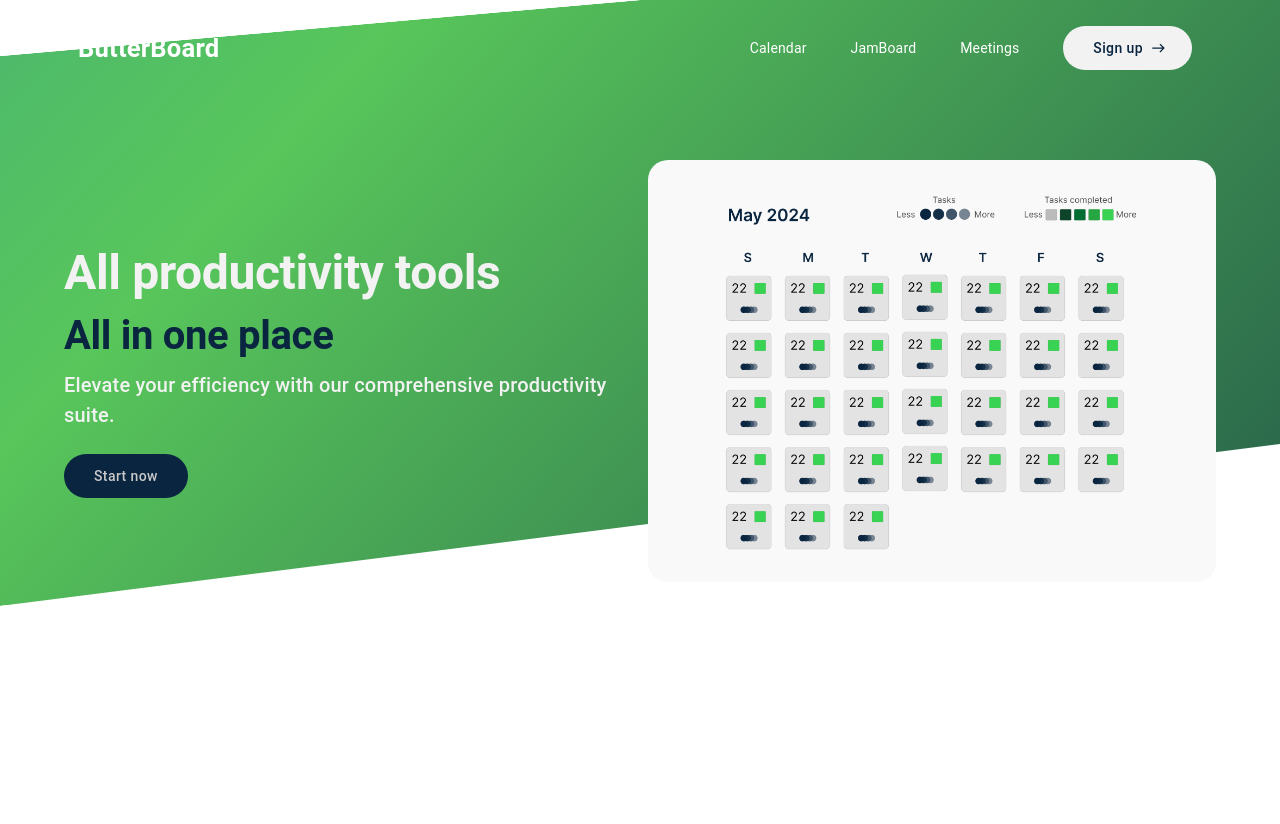
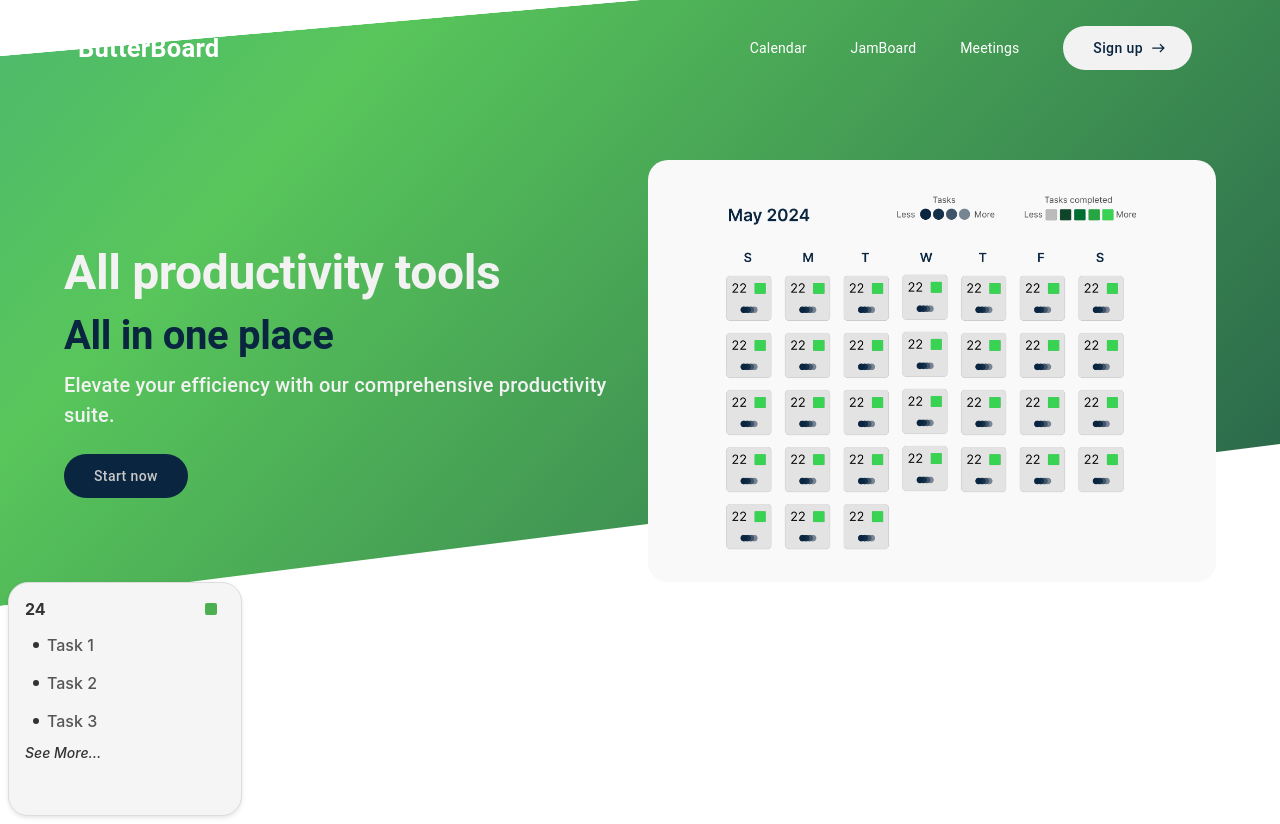
Before and after one commit to Jean2208/ButterBoard, a React (Vite) app in the folder frontend/: page / in a window 1280 px wide. Before the commit the page ends 800 px from the top, so only its background shows below. Built offline with nearby package versions, Linux system fonts and the light colour scheme.

Commit message:
feat:CalendarBox (design)

```diff
--- a/frontend/package.json
+++ b/frontend/package.json
@@ -17,7 +17,8 @@
     "@mui/material": "^5.15.18",
     "react": "^18.2.0",
     "react-dom": "^18.2.0",
-    "react-router-dom": "^6.23.1"
+    "react-router-dom": "^6.23.1",
+    "styled-components": "^6.1.11"
   },
   "devDependencies": {
     "@types/react": "^18.2.66",
--- a/frontend/src/landing-page/LandingPage.jsx
+++ b/frontend/src/landing-page/LandingPage.jsx
@@ -9,6 +9,7 @@ import ToggleButtonGroup from '@mui/material/ToggleButtonGroup';
 import AutoAwesomeRoundedIcon from '@mui/icons-material/AutoAwesomeRounded';
 import Hero from './components/Hero';
 import NavBar from "./components/NavBar";
+import CalendarBox from "./components/CalendarBox.jsx";
 
 
 export default function LandingPage() {
@@ -18,6 +19,7 @@ export default function LandingPage() {
       <div className="gradient-background" />
       <NavBar />
       <Hero />
+        <CalendarBox/>
     </>
     );
 }
--- /dev/null
+++ b/frontend/src/landing-page/components/CalendarBox.jsx
@@ -0,0 +1,103 @@
+import React from 'react';
+import styled from 'styled-components';
+
+const DayBox = styled.div`
+    background-color: #f5f5f5;
+    border: 1px solid #ddd;
+    border-radius: 20px;
+    box-shadow: 0 2px 4px rgba(0, 0, 0, 0.1);
+    padding: 16px;
+    width: 200px;
+    display: flex;
+    flex-direction: column;
+    height: 200px; // Set a fixed height
+`;
+
+const HeaderContainer = styled.div`
+    display: flex;
+    justify-content: space-between;
+    align-items: center;
+    margin-bottom: 8px;
+`;
+
+const DayHeader = styled.div`
+    color: #333;
+    font-size: 16px;
+    font-weight: bold;
+`;
+
+const TaskCompleted = styled.div`
+    display: flex;
+    align-items: center;
+    color: #333;
+    font-size: 16px;
+    font-weight: bold;
+`;
+
+const CompletedDot  = styled.div`
+    width: 12px;
+    height: 12px;
+    background-color: #4caf50;
+    border-radius: 2px;
+    margin-right: 8px;
+`;
+
+const TaskList = styled.ul`
+    list-style-type: none;
+    margin: 0;
+    padding: 0;
+
+`;
+
+const TaskItem = styled.li`
+    display: flex;
+    align-items: center;
+    border-radius: 4px;
+    color: #555;
+    margin-bottom: 2px;
+    padding: 8px;
+`;
+
+const TaskDot = styled.div`
+  width: 6px;
+  height: 6px;
+  background-color: #333;
+  border-radius: 50%;
+  margin-right: 8px;
+`;
+
+const SeeMore = styled.div`
+  color: #333;
+  font-size: 14px;
+  font-style: italic;
+  text-align: left;
+  margin-top: 5px;
+`;
+
+const CalendarBox = () => {
+
+    const tasks = ['Task 1', 'Task 2', 'Task 3', 'Task 4', 'Task 5', 'Task 6'];
+    const showSeeMore = tasks.length > 3;
+
+    return (
+        <DayBox>
+            <HeaderContainer>
+                <DayHeader>24</DayHeader>
+                <TaskCompleted>
+                    <CompletedDot />
+                </TaskCompleted>
+            </HeaderContainer>
+            <TaskList>
+                {tasks.slice(0, showSeeMore ? 3 : tasks.length).map((task, index) => (
+                    <TaskItem key={index}>
+                        <TaskDot />
+                        {task}
+                    </TaskItem>
+                ))}
+                {showSeeMore && <SeeMore>See More...</SeeMore>}
+            </TaskList>
+        </DayBox>
+    );
+};
+
+export default CalendarBox;
```
Also changed, not shown: 1 other file (tests, documents, lock files or other folders).
